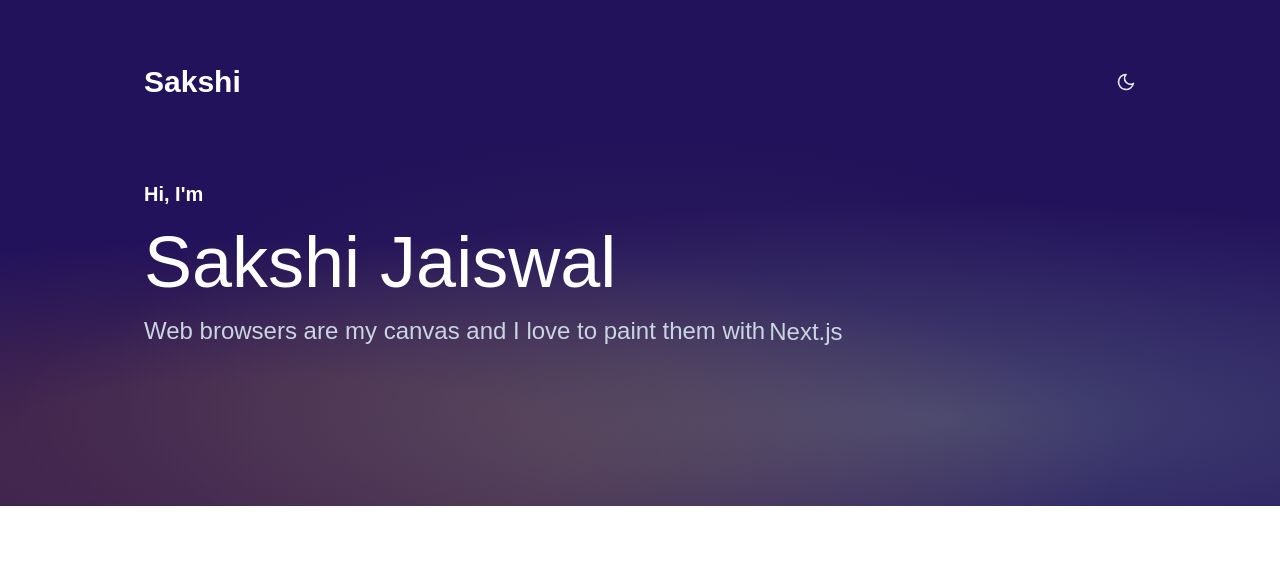
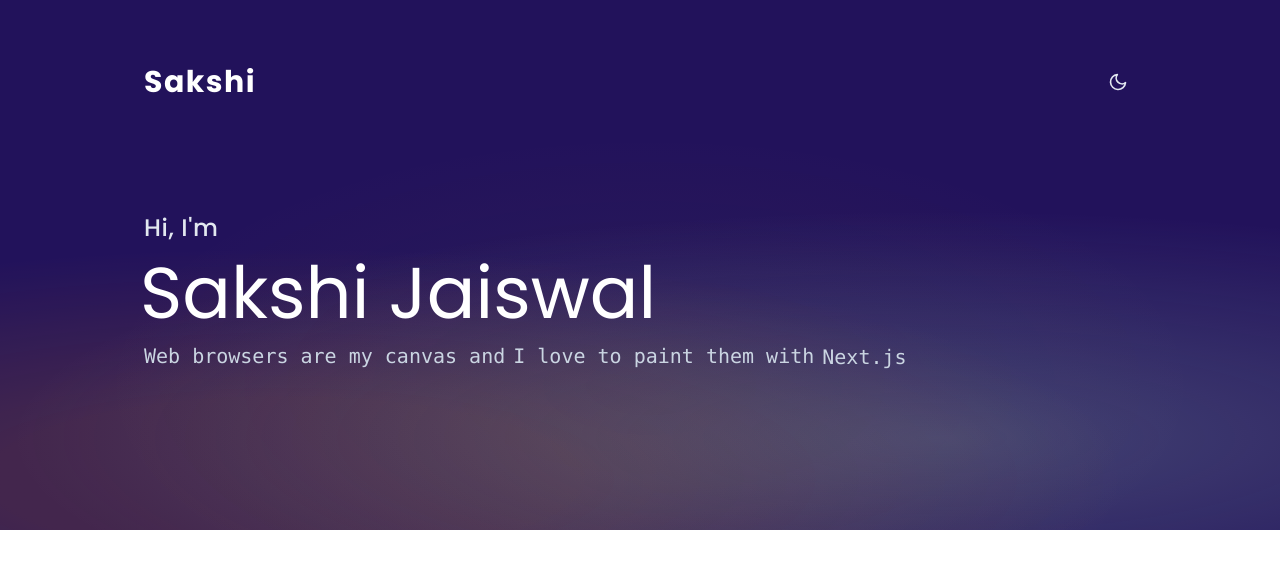
Before and after one commit to thesakshijaiswal/thesakshijaiswal.github.io, a Next.js app: page / in a window 1280 px wide. Shown: the top 568 px of the page. Built offline with nearby package versions, Linux system fonts and the light colour scheme.

Commit message:
style: enhance hero section with required fonts and typography

```diff
--- a/src/app/globals.css
+++ b/src/app/globals.css
@@ -22,7 +22,7 @@
 body {
   background: var(--background);
   color: var(--foreground);
-  font-family: Arial, Helvetica, sans-serif;
+  font-family: var(--font-poppins), sans-serif;
 }
 
 .hero-gradient {
@@ -43,3 +43,8 @@ body {
     ),
     #22125b;
 }
+
+.hero-tagline {
+  font-family: IBMPlexMono, ui-monospace, SFMono-Regular, Menlo, Monaco,
+    Consolas, Liberation Mono, Courier New, monospace;
+}
--- a/src/components/FlipwordsAnimation.tsx
+++ b/src/components/FlipwordsAnimation.tsx
@@ -97,7 +97,15 @@ export const FlipWords = ({
 };
 
 const FlipwordsAnimation = () => {
-  const phrases = ["React.js", "Next.js", "Tailwind", "HTML", "CSS", "Motion"];
+  const phrases = [
+    "React.js",
+    "Next.js",
+    "Tailwind",
+    "HTML",
+    "CSS",
+    "Javascript",
+    "Motion",
+  ];
 
   return (
     <motion.div
--- a/src/sections/Hero.tsx
+++ b/src/sections/Hero.tsx
@@ -5,25 +5,36 @@ export default function Hero() {
   return (
     <section className="hero-gradient">
       <header>
-        <div className="container max-w-5xl px-4 py-8 text-white md:mx-auto md:pb-40 md:pt-16 pb-20">
+        <div className="max-w-5xl px-4 py-8 text-white md:mx-auto md:pb-40 md:pt-16">
           <div className="flex justify-between items-center">
-            <a href="#" className="md:text-3xl text-xl font-extrabold">
+            <a
+              href="#"
+              className="text-lg md:text-3xl font-bold tracking-wider"
+            >
               Sakshi
             </a>
-            <button className="cursor-pointer focus:outline-none focus-visible:ring-4 text-xl rotate-6 text-slate-200">
+            <button
+              aria-label="Switch to dark mode"
+              className="p-2 rounded-lg hover:bg-white/5 transition focus:outline-none focus-visible:ring-2 focus-visible:ring-offset-2 focus-visible:ring-indigo-400 text-xl text-slate-200"
+            >
               <FiMoon />
             </button>
           </div>
-          <div className="mt-10 md:mt-20">
-            <p className="md:text-xl font-semibold text-md">Hi, I&apos;m</p>
-            <h1 className="text-4xl font-light leading-normal md:text-7xl">
+          <div className="mt-9 md:mt-28">
+            <p className="text-sm md:text-xl lg:text-2xl font-medium tracking-wide text-slate-200 mb-2">
+              Hi, I&apos;m
+            </p>
+            <h1 className="text-4xl md:text-6xl lg:text-7xl leading-tight md:leading-[1.15] text-white mb-2 -ml-1">
               Sakshi Jaiswal
             </h1>
-            <div className="font-mono md:text-2xl font-normal leading-tight text-slate-300 flex items-center gap-1 flex-wrap text-sm">
-              <span>
-                Web browsers are my canvas and I love to paint them with
-              </span>
-              <FlipwordsAnimation />
+            <div className="font-mono md:text-lg lg:text-xl text-xs font-normal text-slate-300 leading-snug hero-tagline">
+              <div className="flex flex-wrap items-center gap-x-2">
+                <span>Web browsers are my canvas and</span>
+                <span className="flex items-center gap-2">
+                  <span>I love to paint them with</span>
+                  <FlipwordsAnimation />
+                </span>
+              </div>
             </div>
           </div>
         </div>
```
